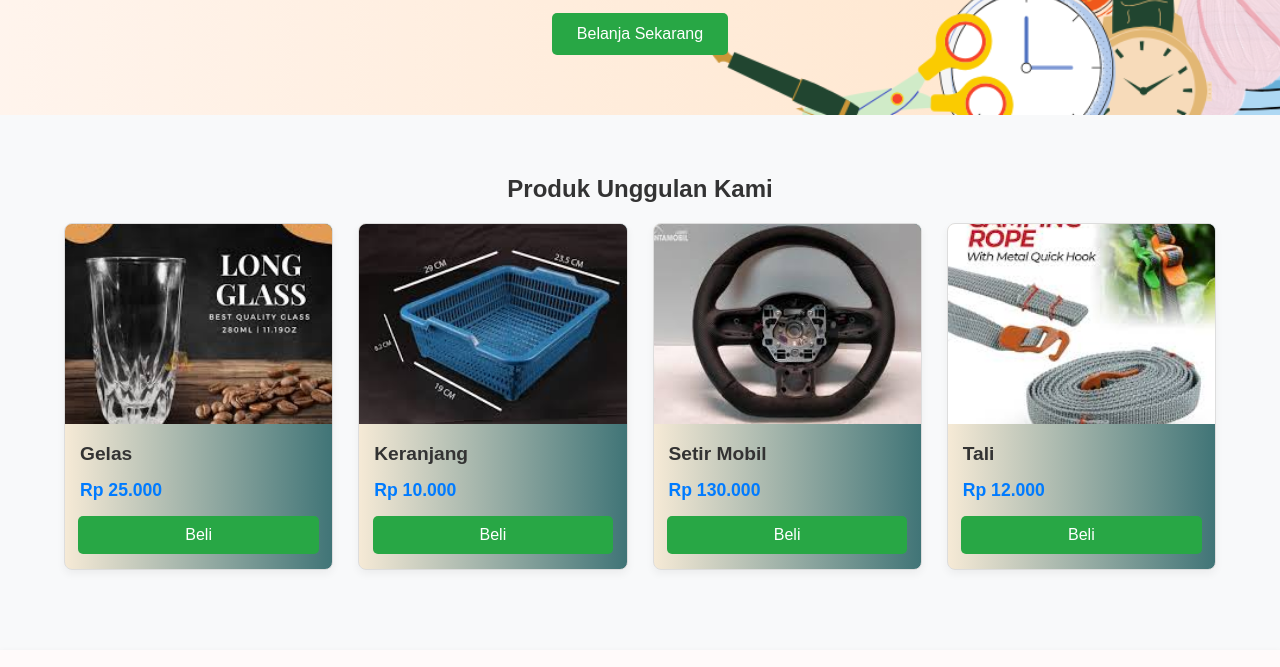
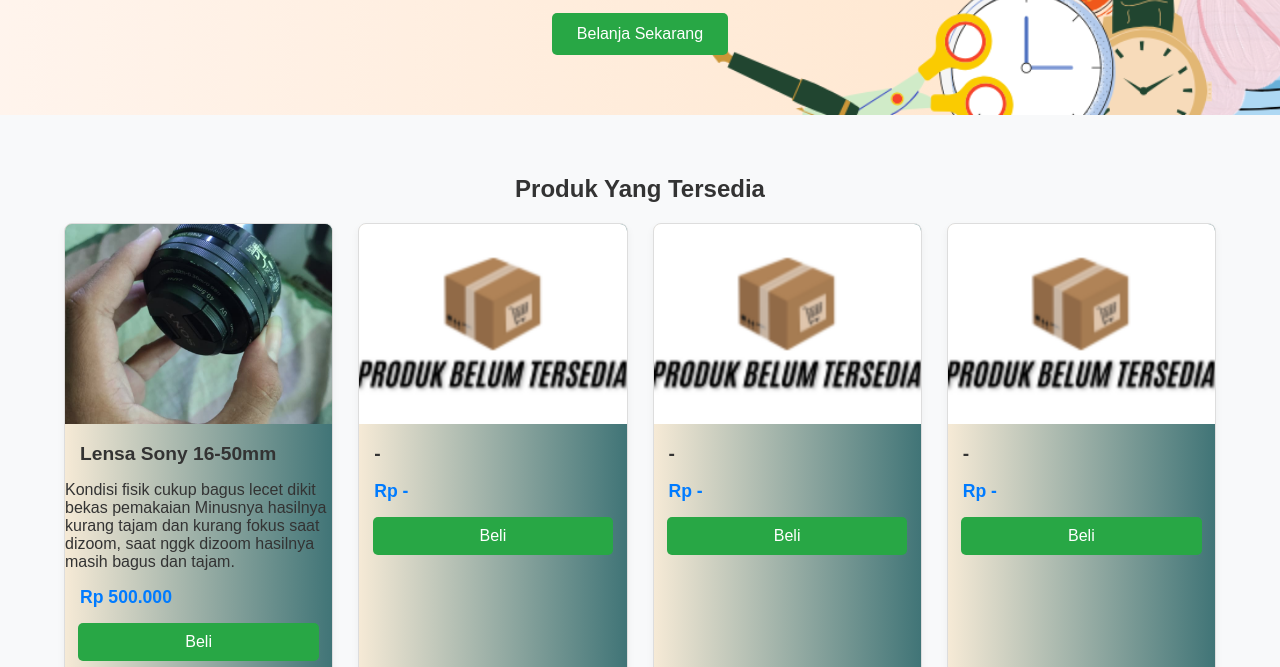
Before and after one commit to Fikryakram/fyi.co, a plain HTML site: page index.html in a window 1280 px wide. Shown: the part 305-972 px from the top of the page. Drawn offline with Linux system fonts and the light colour scheme.

Commit message:
Revise product listings and descriptions in index.html
Updated product details and added new products to the grid.

```diff
--- a/index.html
+++ b/index.html
@@ -40,12 +40,15 @@
         </section>
 
         <section class="product-grid">
-            <h2>Produk Unggulan Kami</h2>
+            <h2>Produk Yang Tersedia</h2>
             <div class="grid-container">
                 <div class="product-card">
-                    <img src="gelas.jpg" alt="produk 1">
-                    <h3>Gelas</h3>
-                    <p class="price">Rp 25.000</p>
+                    <img src="lensa sony.jpg" alt="produk 1">
+                    <h3>Lensa Sony 16-50mm</h3>
+                    <p class="deskrip">Kondisi fisik cukup bagus lecet dikit bekas pemakaian
+Minusnya hasilnya kurang tajam dan kurang fokus saat dizoom, saat nggk dizoom hasilnya masih bagus dan tajam.
+</p>
+                    <p class="price">Rp 500.000</p>
                     <div class="quantity-controls">
                         <button class="close-popup-btn">&times;</button>
                         <div>
@@ -59,9 +62,10 @@
                 </div>
 
                 <div class="product-card">
-                    <img src="keranjang.jpg" alt="Produk 2">
-                    <h3>Keranjang</h3>
-                    <p class="price">Rp 10.000</p>
+                    <img src="available1.png" alt="Produk 2">
+                    <h3>-</h3>
+                    <p></p>
+                    <p class="price">Rp -</p>
                     <div class="quantity-controls">
                         <button class="close-popup-btn">&times;</button>
                         <div>
@@ -75,9 +79,10 @@
                 </div>
 
                 <div class="product-card">
-                    <img src="setir.jpg" alt="Produk 3">
-                    <h3>Setir Mobil</h3>
-                    <p class="price">Rp 130.000</p>
+                    <img src="available1.png" alt="Produk 3">
+                    <h3>-</h3>
+                    <p></p>
+                    <p class="price">Rp -</p>
                     <div class="quantity-controls">
                         <button class="close-popup-btn">&times;</button>
                         <div>
@@ -91,9 +96,10 @@
                 </div>
 
                 <div class="product-card">
-                    <img src="tali.jpg" alt="Produk 4">
-                    <h3>Tali</h3>
-                    <p class="price">Rp 12.000</p>
+                    <img src="available1.png" alt="Produk 4">
+                    <h3>-</h3>
+                    <p></p>
+                    <p class="price">Rp -</p>
                     <div class="quantity-controls">
                         <button class="close-popup-btn">&times;</button>
                         <div>
```
